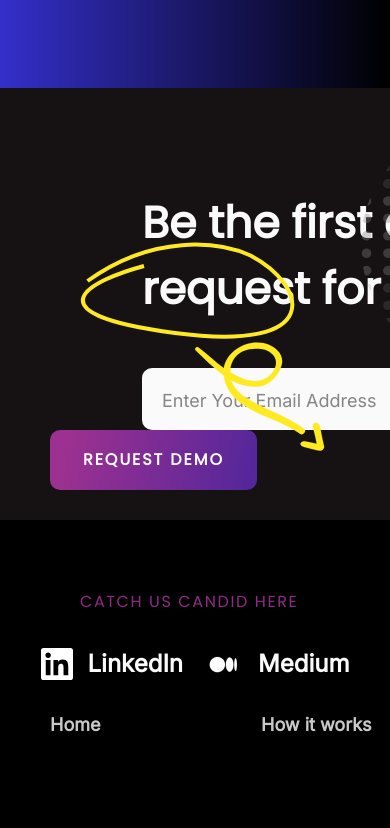
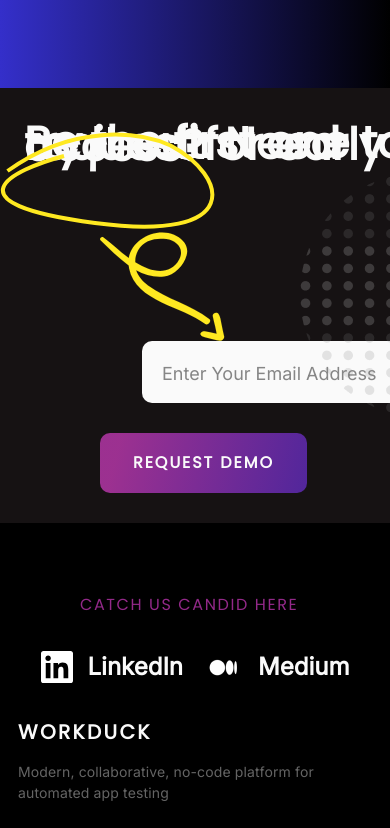
Before and after one commit to Prem3997/whatduck, a React (Create React App) app: page / in a window 390 px wide. Shown: the part 5216-6044 px from the top of the page. Built offline with nearby package versions, Linux system fonts and the light colour scheme.

Commit message:
Mobile CSS Changes Footer Request Page

```diff
--- a/src/Styles/FooterMain.css
+++ b/src/Styles/FooterMain.css
@@ -106,3 +106,11 @@
   list-style: none;
   color: rgba(250, 250, 250, 0.8);
 }
+@media (max-width:425px) {
+  .footer__links{
+    flex-direction: column;
+    gap: 20px;
+    justify-content: center;
+    align-items: center;
+  }
+}
--- a/src/Styles/RequestPage.css
+++ b/src/Styles/RequestPage.css
@@ -23,7 +23,7 @@
 .round__request {
   position: absolute;
   margin-top: -80px;
-  margin-left: 80px;
+  margin-left: 110px;
 }
 .round {
   stroke-dasharray: 1000;
@@ -79,3 +79,36 @@
     fill: #ffe921;
   }
 }
+@media (max-width: 425px) {
+  .request__title {
+    padding-top: 24px;
+    padding-left: 24px;
+    width: 425px;
+    height: 90px;
+    line-height: 1px;
+  }
+  .round__request {
+    margin-top: -100px;
+    margin-left: 0px;
+  }
+  .line__request {
+    margin-top: 0px;
+    margin-left: 100px;
+  }
+  .arrow__request {
+    margin-top: 80px;
+    margin-left: 200px;
+  }
+  .request__input {
+    width: 370px;
+    margin-top: 28%;
+  }
+  .request__button {
+    margin-top: 30px;
+    margin-left: 100px;
+  }
+  .requestEllipse {
+    margin-top: -60px;
+    margin-left: 77%;
+  }
+}
```
